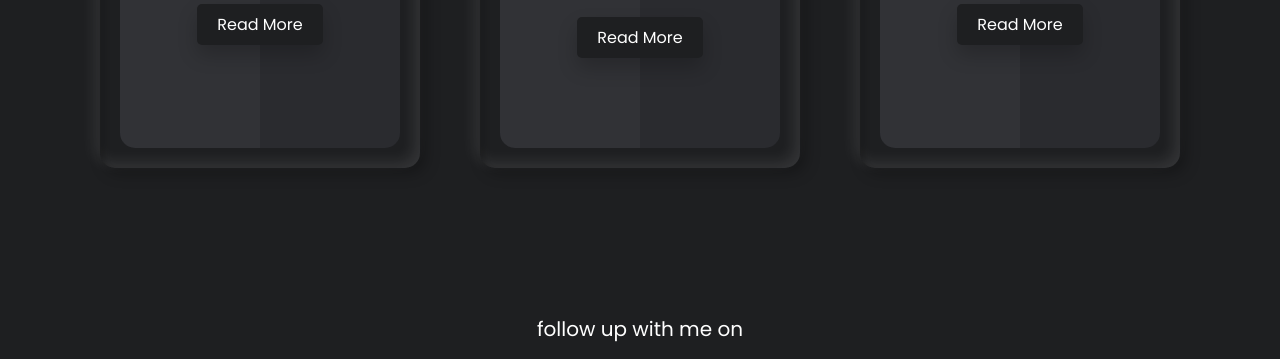
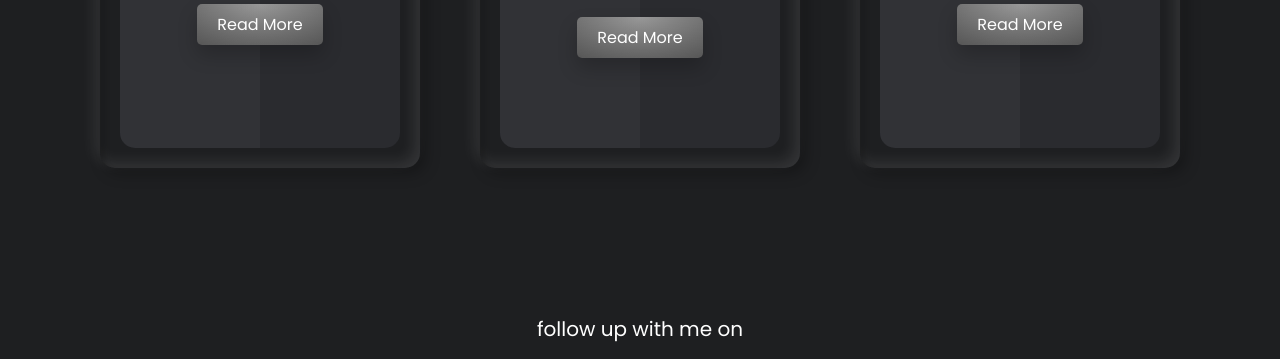
Before and after one commit to itspradyuman/myportfolio-website, a plain HTML site: page projects.html in a window 1280 px wide. Shown: the part 460-819 px from the top of the page. Drawn offline with Linux system fonts and the light colour scheme.

Commit message:
optimize

```diff
--- a/proj-styles.css
+++ b/proj-styles.css
@@ -44,15 +44,18 @@ body .container .card {
 }
 
 body .container .card:nth-child(1) .box .content a {
-  background: var(--primary-color);
+  background: linear-gradient(to bottom, rgba(255,255,255,0.15) 0%, rgba(0,0,0,0.15) 100%), radial-gradient(at top center, rgba(255,255,255,0.40) 0%, rgba(0,0,0,0.40) 120%) #989898;
+ background-blend-mode: multiply,multiply;
 }
 
 body .container .card:nth-child(2) .box .content a {
-  background: var(--primary-color);
+  background: linear-gradient(to bottom, rgba(255,255,255,0.15) 0%, rgba(0,0,0,0.15) 100%), radial-gradient(at top center, rgba(255,255,255,0.40) 0%, rgba(0,0,0,0.40) 120%) #989898;
+ background-blend-mode: multiply,multiply;
 }
 
 body .container .card:nth-child(3) .box .content a {
-  background: var(--primary-color);
+  background: linear-gradient(to bottom, rgba(255,255,255,0.15) 0%, rgba(0,0,0,0.15) 100%), radial-gradient(at top center, rgba(255,255,255,0.40) 0%, rgba(0,0,0,0.40) 120%) #989898;
+ background-blend-mode: multiply,multiply;
 }
 
 body .container .card .box {
```
Also changed, not shown: index.html (+1 -5 lines).
